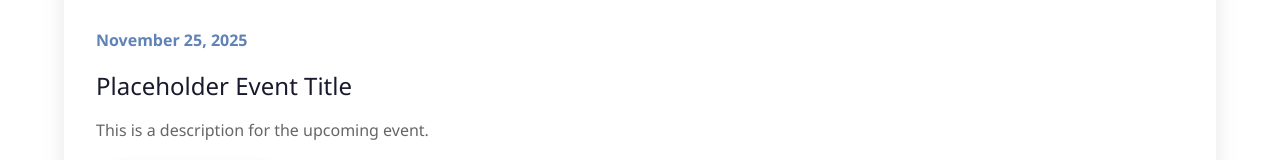
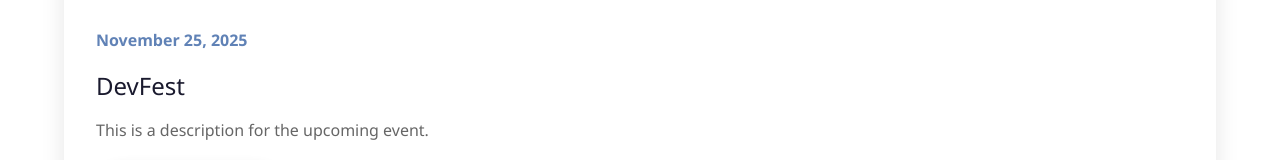
Before and after one commit to raviraj-547/club, a Next.js app: page / in a window 1280 px wide. Shown: the part 1262-1422 px from the top of the page. Built offline with nearby package versions, Linux system fonts and the light colour scheme.

Commit message:
Update page.js

```diff
--- a/src/app/page.js
+++ b/src/app/page.js
@@ -169,7 +169,7 @@
             </div>
             <div className="p-8">
               <div className="font-semibold text-[#6082b6] mb-4">November 25, 2025</div>
-              <h3 className="text-2xl text-[#1a1a2e] mb-4">Placeholder Event Title</h3>
+              <h3 className="text-2xl text-[#1a1a2e] mb-4">DevFest</h3>
               <p className="text-base text-[#666] mb-6">This is a description for the upcoming event.</p>
               <Link href="/register" className="btn bg-[#6082b6] text-white hover:bg-[#6082b6]">Register Now</Link>
             </div>
```
